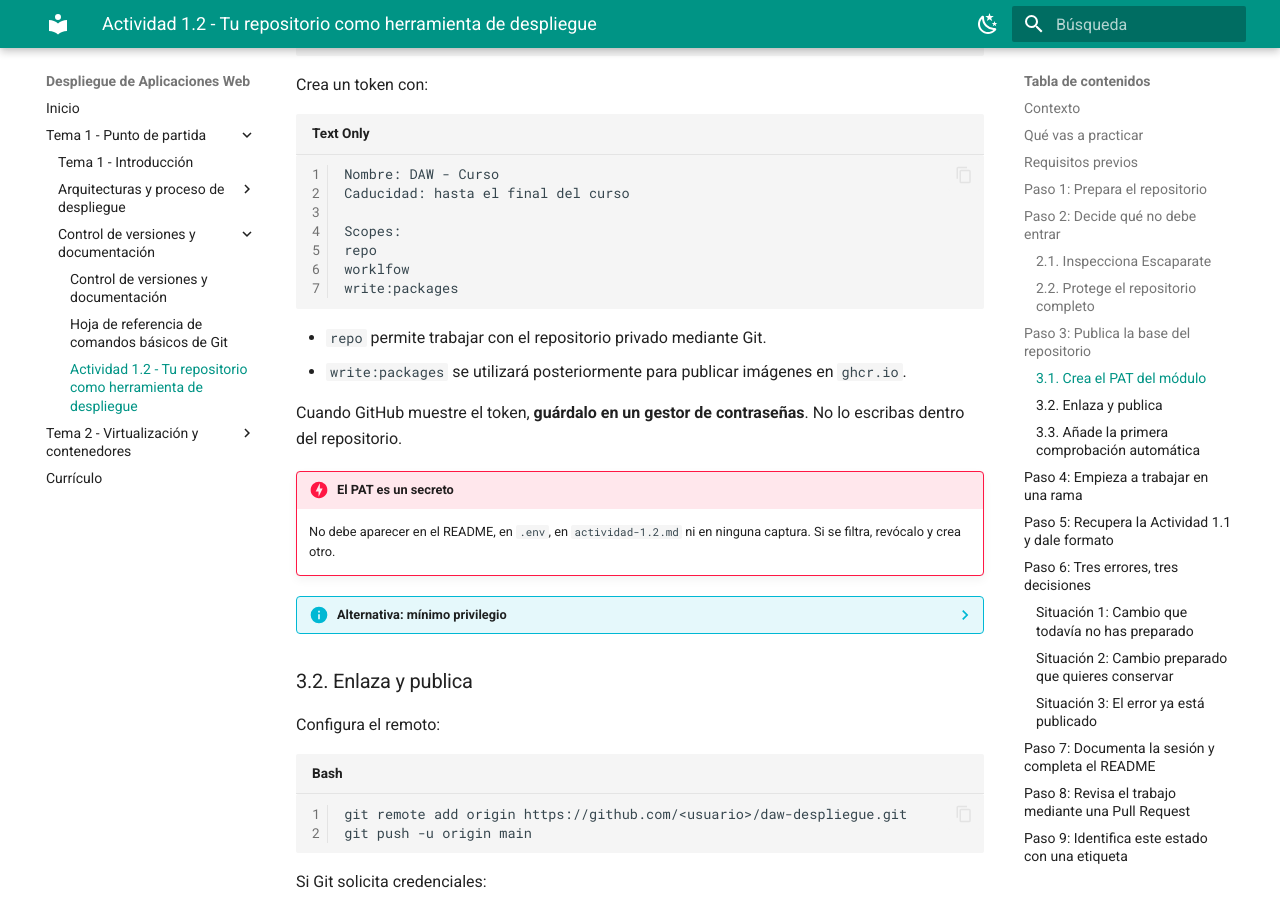
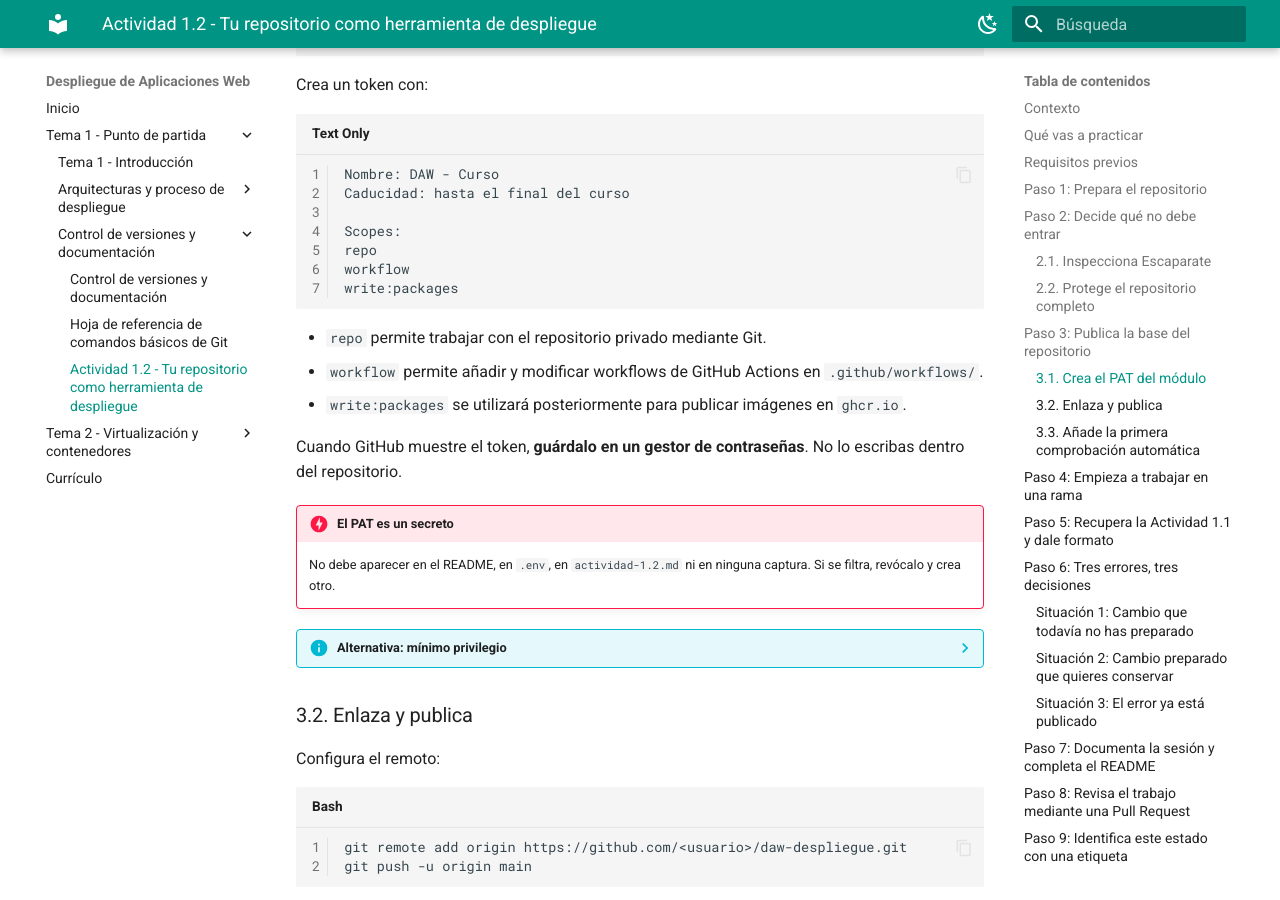
Before and after one commit to alejandroroig/despliegue-daw, an MkDocs documentation site: the page built from docs/tema1/actividad_1_2.md, in a window 1280 px wide and 900 px high, scrolled down 5018 px. Built offline with MkDocs 1.6.1 and Material for MkDocs 9.7.7, drawn with Linux system fonts in a browser that asks for light colours.

Commit message:
actividad 1.2 arreglada

````diff
--- a/docs/tema1/actividad_1_2.md
+++ b/docs/tema1/actividad_1_2.md
@@ -183,11 +183,12 @@ Caducidad: hasta el final del curso
 
 Scopes:
 repo
-worklfow
+workflow
 write:packages
 ```
 
 - `repo` permite trabajar con el repositorio privado mediante Git.
+- `workflow` permite añadir y modificar workflows de GitHub Actions en `.github/workflows/`.
 - `write:packages` se utilizará posteriormente para publicar imágenes en `ghcr.io`.
 
 Cuando GitHub muestre el token, **guárdalo en un gestor de contraseñas**. No lo escribas dentro del repositorio.
````
Also changed, not shown: 1 other file.
